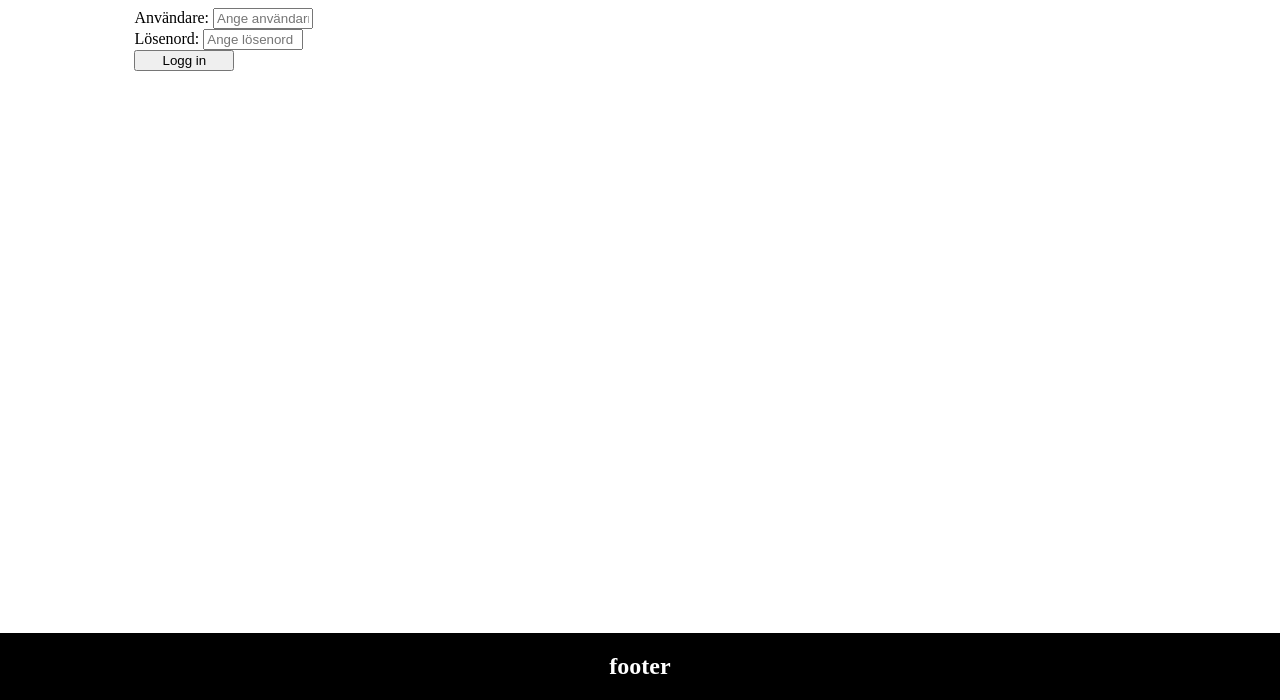
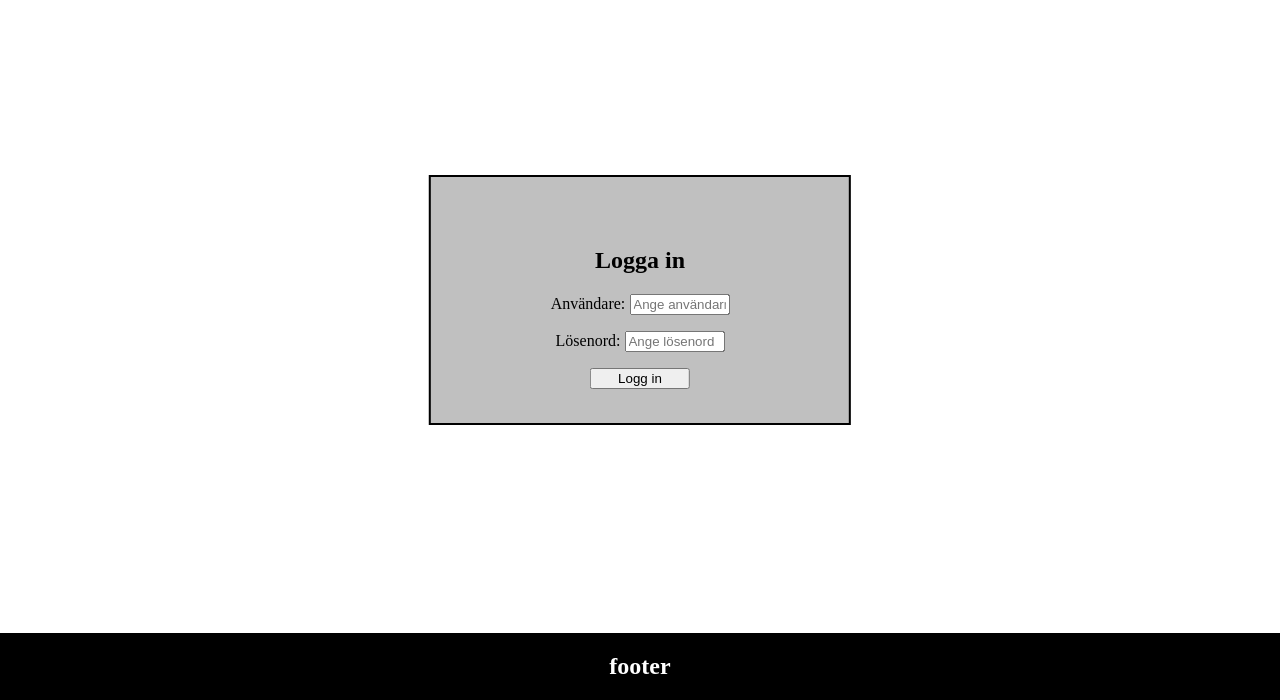
Before and after one commit to JakobHallin/DT058G, a PHP site: page /login.php in a window 1280 px wide. Shown: the part 100-800 px from the top of the page. Run offline with PHP 8.4, Linux system fonts and the light colour scheme.

Commit message:
Add files via upload

```diff
--- a/classes/Db.class.php
+++ b/classes/Db.class.php
@@ -20,10 +20,11 @@ class Db{
 		 return $con;
 
 	}
-	//osäker
+	/*osäker
 	public function close($con)
 		$con->close();
 	}
+	*/
 }
 
 ?>
--- a/css/style.css
+++ b/css/style.css
@@ -14,15 +14,6 @@ padding-top: 10px;
 	top: 0;
 
 }
-.footer {
-	position: fixed;
-   left: 0;
-   bottom: 0;
-   width: 100%;
-   background-color: black;
-   color: white;
-   text-align: center;
-}
 section {
 	margin-left: 10%;
 	margin-right: 10%;
@@ -30,6 +21,11 @@ section {
 
 	padding-bottom: 10px;
 }
+
+
+
+
+
 .table{
 	padding-bottom: 10px;
 	margin-bottom: 15px;
@@ -57,6 +53,22 @@ padding-top: 100px;
 	padding-bottom: 10px;
 	margin-top: 10px;
 	margin-bottom: 50px;
+
+
+}
+
+.box{
+	 position: absolute;
+	padding-top: 50px;
+	height: 250px;
+	top: 50%;
+	left: 50%;
+	 text-align: center;
+	transform: translate(-50%, -50%);
+	border: 2px solid black;
+	background:#C0C0C0;
+	width: 33%;
+
 }
 button{
 	margin-bottom: 10px;
@@ -65,3 +77,12 @@ input {
   width: 100px;
 
 }
+.footer {
+	position: fixed;
+   left: 0;
+   bottom: 0;
+   width: 100%;
+   background-color: black;
+   color: white;
+   text-align: center;
+}
--- a/login.php
+++ b/login.php
@@ -15,39 +15,20 @@ error_reporting(E_ALL);
 
 
 	if(isset($_REQUEST["go"])){
-
-
 		$username = $_REQUEST["user"];
 		$pass = $_REQUEST["pass"];
-
 		$hashpass = hash("ripemd160", $pass);
 		// "test" "123" is the difrent password
-	//$db = new Database();
-
-
-
 		$sql ="SELECT * FROM User WHERE UserID = '".$username. "' AND Password = '" .$hashpass."';";
 		$classSql = new Sql;
-	echo "test";
 		$result = $classSql->execute($sql);
-	//$result = $db->execute($sql);
-
-
-	//print_r ($sql);
-
-
 		$count = $result->rowCount() ;
-//	echo $count;
 		if ($count == 1){
-//	echo "finns";
 		$_SESSION["valid_user"] = session_id();
 		$_SESSION["user"]  = $username;
 			header("Location: index.php");
 			exit();
 		}
-
-
-
 	}
 ?>
 <!DOCTYPE html>
@@ -55,16 +36,20 @@ error_reporting(E_ALL);
 <?php include("includes/head.php"); ?>
 
 <?php include("includes/header.php"); ?>
+	<div class="box">
+	<h2> Logga in </h2>
 	<form id="formid" method="post" action="<?=$_SERVER['PHP_SELF'];?>">
-		Användare:
-		<input type="text" name="user" id="user" autocomplete="off" placeholder="Ange användarnamn" >
-		<br>
-		Lösenord:
+		<p> Användare:
+		<input type="text" name="user" id="user" autocomplete="off" placeholder="Ange användarnamn" ></p>
+
+		<p> Lösenord:
 		<input type="password" name="pass" id="pass" placeholder="Ange lösenord" >
-		<br>
+		</p>
 		<input type="submit" name="go" id="go" value ="Logg in" >
+
 	</form>
 
+	</div>
 	<script>
 		//
     	// Create eventlistener for 'formid' submit to check for empty fields
```
Also changed, not shown: includes/load.php (+5 -2 lines). Lines whose indentation alone changed are shown as unchanged.
